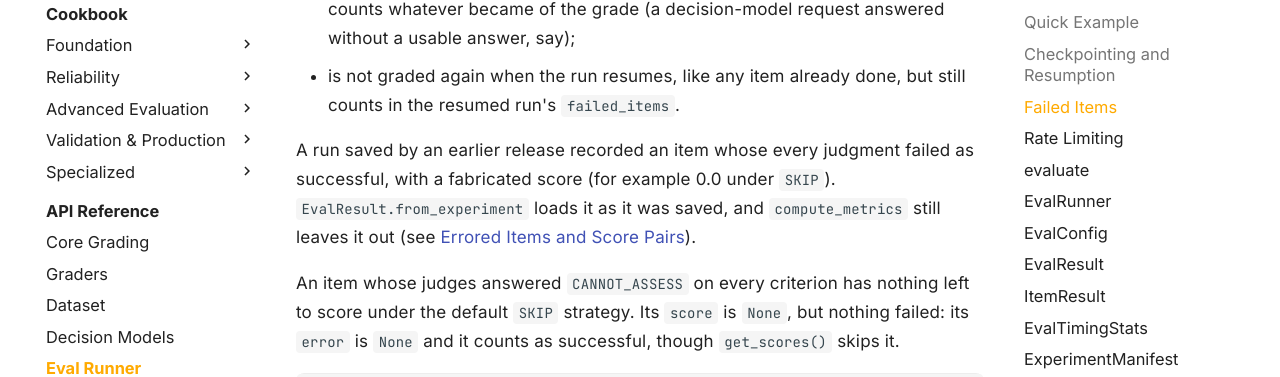
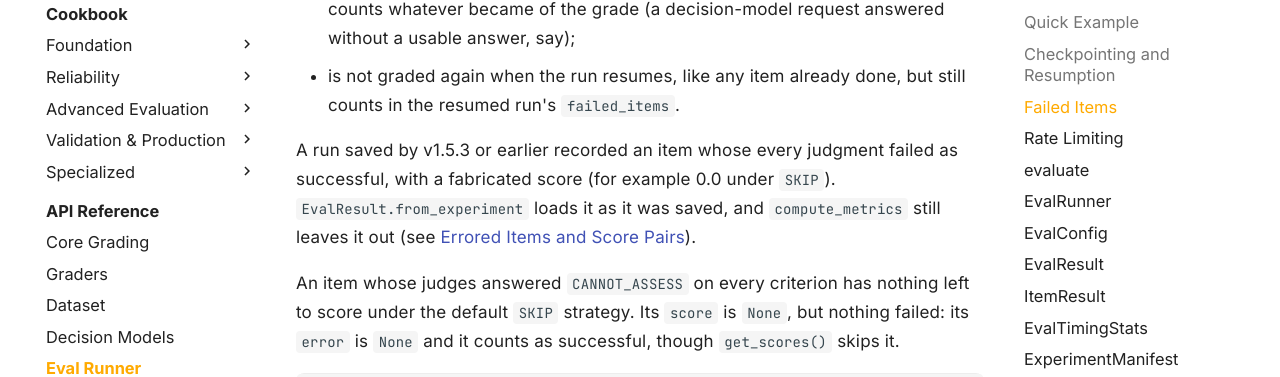
Before and after one commit to delip/autorubric, an MkDocs documentation site: the page built from docs/api/eval-runner.md, in a window 1280 px wide and 900 px high, scrolled down 2111 px. Shown: the part 120-497 px from the top of the window. Built offline with MkDocs 1.6.1 and Material for MkDocs 9.7.7, drawn with Linux system fonts in a browser that asks for light colours; comment, search, counter and statistics services are not loaded.

Commit message:
Bump version to 1.6.0
The docs and the LLMConfig docstring said the temperature default changed "after v1.5.3", and that runs saved "by an earlier release" hold made-up scores. They now name the release: the default changed in v1.6.0, and those runs were saved by v1.5.3 or earlier.

```diff
--- a/docs/api/eval-runner.md
+++ b/docs/api/eval-runner.md
@@ -77,7 +77,7 @@ because every judge call failed: the report has no score and its `error` begins
 - is not graded again when the run resumes, like any item already done, but still counts in
   the resumed run's `failed_items`.
 
-A run saved by an earlier release recorded an item whose every judgment failed as successful,
+A run saved by v1.5.3 or earlier recorded an item whose every judgment failed as successful,
 with a fabricated score (for example 0.0 under `SKIP`). `EvalResult.from_experiment` loads it
 as it was saved, and `compute_metrics` still leaves it out (see
 [Errored Items and Score Pairs](metrics.md#errored-items-and-score-pairs)).
```
Also changed, not shown: docs/api/llm.md (+1 -1 lines), docs/api/metrics.md (+1 -1 lines), docs/quickstart.md (+1 -1 lines), 2 other files.
